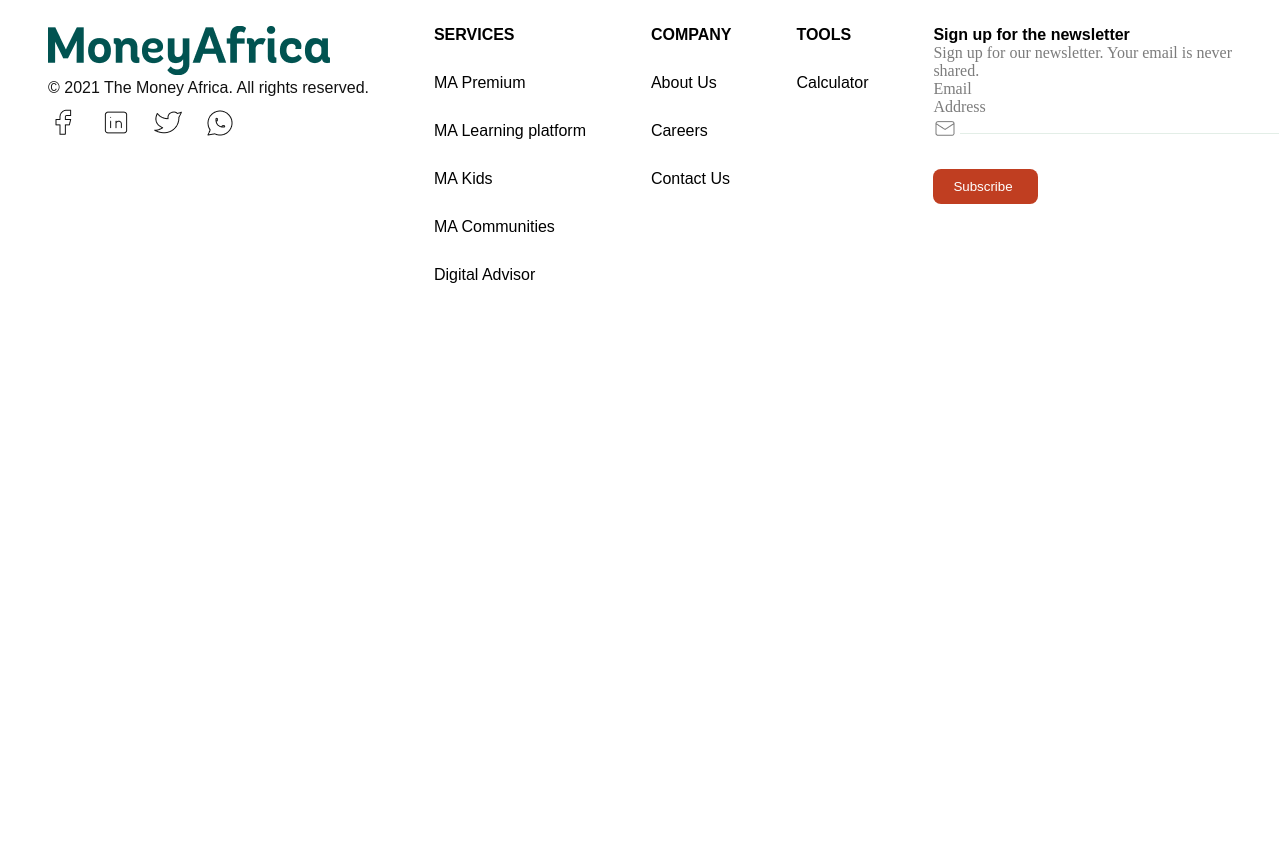
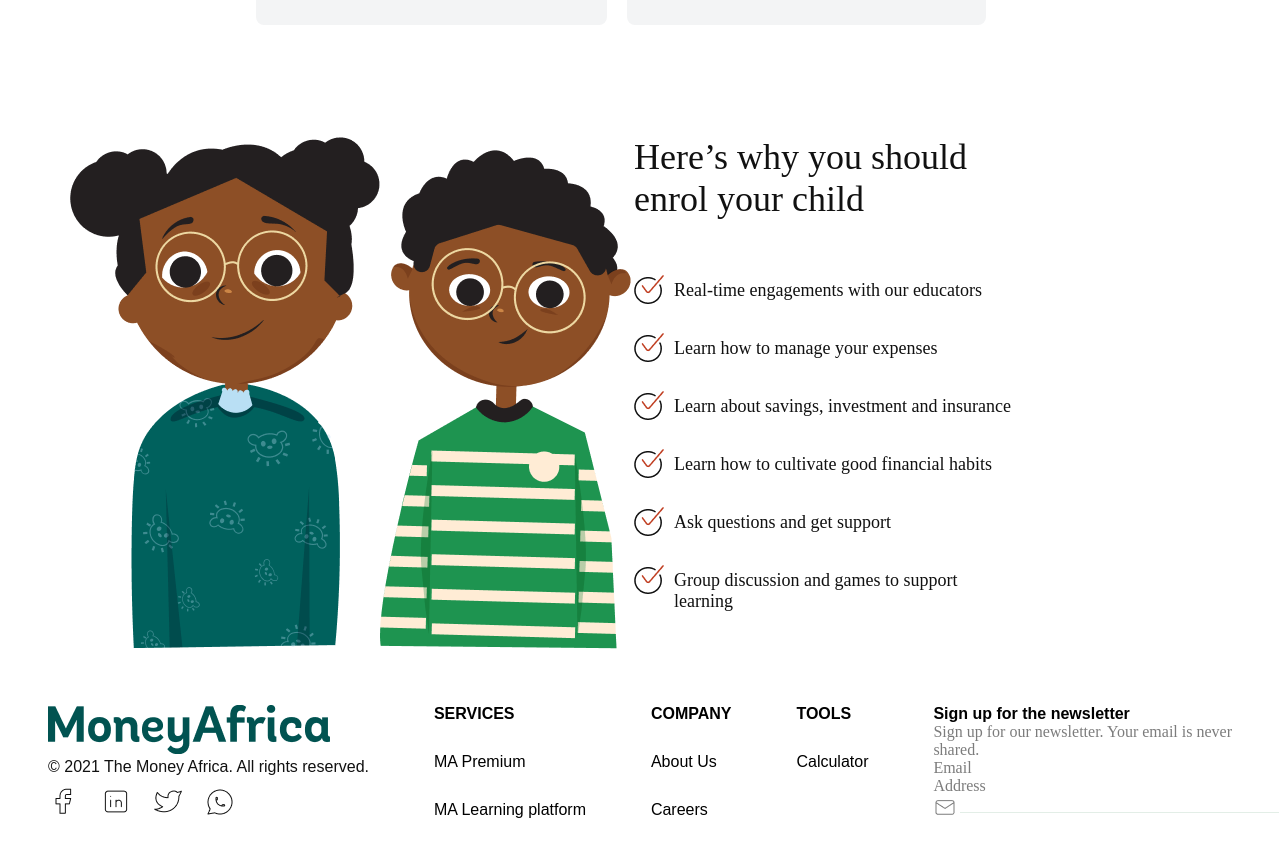
Before and after one commit to victory-nwawunze/clone-financial-website, a React (Create React App) app: page /moneyAfrica/MoneyAfricaSubscriptionForKids in a window 1280 px wide. Shown: the part 620-1466 px from the top of the page. Before the commit the page ends 952 px from the top, so only its background shows below. Built offline with nearby package versions, Linux system fonts and the light colour scheme.

Commit message:
Created MoneyAfricaSubscriptionForKidsCards

```diff
--- a/src/components/MoneyAfricaSubscriptionForKids/MoneyAfricaSubscriptionForKids.js
+++ b/src/components/MoneyAfricaSubscriptionForKids/MoneyAfricaSubscriptionForKids.js
@@ -2,6 +2,8 @@
 
 import React from "react";
 import SummerBootCampArrow from "../../images/SummerBootCampArrow.png";
+import MoneyAfricaKidsImage from "../../images/MoneyAfricaKidsImage.png";
+import ChevMarkedImage from "../../images/ChevMarkedImage.png";
 const MoneyAfricaSubscriptionForKids = () => {
   return (
     <React.Fragment>
@@ -39,10 +41,8 @@
           </div>
           <div>
             <div className="MoneyAfricaForKidsCardTwo">
-              <p className="SummerBootcampTextStyles">Summer Boot Camp</p>
-              <p className="SummerBootcampDateStyles">
-                (August – September 2021)
-              </p>
+              <p className="SummerBootcampTextStyles">Weekend Boot Camp</p>
+              <p className="SummerBootcampDateStyles">(Quarterly Cohorts)</p>
               <p className="SummerBootcampDiscountTextStyles">
                 *up to 20% discount for siblings*
               </p>
@@ -56,6 +56,79 @@
           </div>
         </div>
       </div>
+      <div className="MoneyAfricaWithKidsImageStyles">
+        <div className="df justify-content-betw">
+          <div>
+            <img src={MoneyAfricaKidsImage} />
+          </div>
+          <div>
+            <p className="MoneyAfricaKidsImageText">
+              Here’s why you should
+              <br /> enrol your child
+            </p>
+            <div className="df">
+              <div>
+                <img src={ChevMarkedImage} />
+              </div>
+              <div>
+                <p className="ChevMarkedTextStyle">
+                  Real-time engagements with our educators
+                </p>
+              </div>
+            </div>
+            <div className="df">
+              <div>
+                <img src={ChevMarkedImage} />
+              </div>
+              <div>
+                <p className="ChevMarkedTextStyle">
+                  Learn how to manage your expenses
+                </p>
+              </div>
+            </div>
+            <div className="df">
+              <div>
+                <img src={ChevMarkedImage} />
+              </div>
+              <div>
+                <p className="ChevMarkedTextStyle">
+                  Learn about savings, investment and insurance
+                </p>
+              </div>
+            </div>
+            <div className="df">
+              <div>
+                <img src={ChevMarkedImage} />
+              </div>
+              <div>
+                <p className="ChevMarkedTextStyle">
+                  Learn how to cultivate good financial habits
+                </p>
+              </div>
+            </div>
+            <div className="df">
+              <div>
+                <img src={ChevMarkedImage} />
+              </div>
+              <div>
+                <p className="ChevMarkedTextStyle">
+                  Ask questions and get support
+                </p>
+              </div>
+            </div>
+            <div className="df">
+              <div>
+                <img src={ChevMarkedImage} />
+              </div>
+              <div>
+                <p className="ChevMarkedTextStyle">
+                  Group discussion and games to support learning
+                </p>
+              </div>
+            </div>
+          </div>
+        </div>
+      </div>
     </React.Fragment>
   );
 };
--- a/src/index.css
+++ b/src/index.css
@@ -1095,14 +1095,15 @@
 }
 .MoreHeadingBootcampTextStyles{
   font-size: 18px;
-  font-weight: 400;
-  padding-top: 10px;
-  font-style: normal;
+    font-weight: 400;
+    padding-top: 10px;
+    font-style: normal;
+    margin-bottom: 40px;
 }
 .MoneyAfricaForKidsCard{
-     margin-top: 20px;
-    margin-left: 17%;
-    margin-right: 17%;
+ margin-top: 20px;
+    margin-left: 20%;
+    margin-right: 23%;
 }
 .MoneyAfricaForKidsCardOne{
      background-color: #F3F4F5;
@@ -1156,3 +1157,23 @@
     padding-right: 56px;
     margin-left: 20px;
 }
+.MoneyAfricaWithKidsImageStyles{
+     margin-top: 111px;
+    margin-left: 69px;
+    margin-right: 261px;
+}
+.MoneyAfricaKidsImageText{
+  font-style: normal;
+    color: #111111;
+    font-size: 36px;
+    font-weight: 500;
+    margin-bottom: 55px;
+}
+.ChevMarkedTextStyle{
+  color: #111111;
+  font-weight: 400;
+  font-size: 18px;
+  padding-top: 5px;
+  padding-left: 10px;
+  margin-bottom: 32px;
+}
```
Also changed, not shown: src/images/ChevMarkedImage.png (added), src/images/MoneyAfricaKidsImage.png (added).
